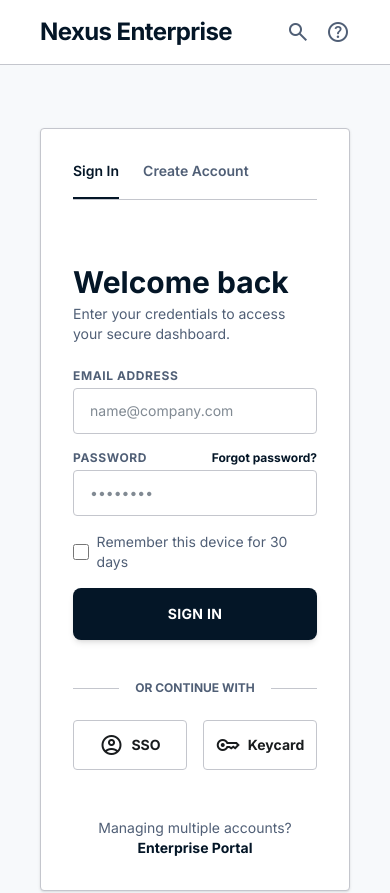
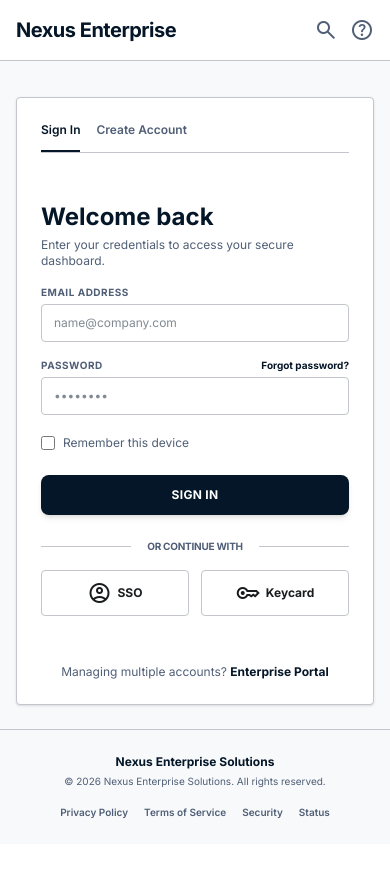
Before and after one commit to codeahmed32/Front-End-project-login, a React (Vite) app: page /login in a window 390 px wide. Shown: the top 893 px of the page. After the commit the page ends 844 px from the top, so only its background shows below. Built offline with nearby package versions, Linux system fonts and the light colour scheme.

Commit message:
mobile design

```diff
--- a/src/Components/LoginPage.jsx
+++ b/src/Components/LoginPage.jsx
@@ -51,11 +51,11 @@ const Login = () => {
     };
 
     return (
-        <div className="bg-[#f7f9fb] text-[#191c1e] min-h-screen flex flex-col font-['Inter'] selection:bg-[#d2e4fb]">
+        <div className="bg-[#f7f9fb] text-[#191c1e] min-h-screen flex flex-col font-['Inter'] selection:bg-[#d2e4fb] overflow-x-hidden">
 
             <header className="bg-white border-b border-[#c4c6cd] fixed top-0 w-full z-50">
-                <div className="flex justify-between items-center w-full px-10 py-4 max-w-[1440px] mx-auto">
-                    <div className="text-2xl font-bold tracking-tight text-[#041627] select-none">Nexus Enterprise</div>
+                <div className="flex justify-between items-center w-full px-4 sm:px-6 lg:px-10 py-4 max-w-[1440px] mx-auto">
+                    <div className="text-xl sm:text-2xl font-bold tracking-tight text-[#041627] select-none">Nexus Enterprise</div>
 
                     <nav className="hidden md:flex gap-6 items-center">
                         {navLinks.map((link) => (
@@ -72,15 +72,15 @@ const Login = () => {
                         ))}
                     </nav>
 
-                    <div className="flex items-center gap-4">
-                        <button className="material-symbols-outlined text-[#505f76] hover:text-[#041627] transition-colors cursor-pointer">search</button>
-                        <button className="material-symbols-outlined text-[#505f76] hover:text-[#041627] transition-colors cursor-pointer">help_outline</button>
+                    <div className="flex items-center gap-3 sm:gap-4">
+                        <button className="material-symbols-outlined text-[#505f76] hover:text-[#041627] transition-colors cursor-pointer text-xl sm:text-2xl">search</button>
+                        <button className="material-symbols-outlined text-[#505f76] hover:text-[#041627] transition-colors cursor-pointer text-xl sm:text-2xl">help_outline</button>
                     </div>
                 </div>
             </header>
 
-            <main className="flex-grow pt-32 pb-8 px-10 flex items-center justify-center">
-                <div className="w-full max-w-[1440px] flex flex-col lg:flex-row gap-6 bg-white border border-[#c4c6cd] overflow-hidden rounded-sm shadow-sm">
+            <main className="flex-grow pt-24 sm:pt-28 lg:pt-32 pb-6 sm:pb-8 px-4 sm:px-6 lg:px-10 flex items-center justify-center">
+                <div className="w-full max-w-[1440px] flex flex-col lg:flex-row gap-0 bg-white border border-[#c4c6cd] overflow-hidden rounded-sm shadow-sm">
 
                     <div className="hidden lg:flex lg:w-1/2 bg-[#041627] relative min-h-[650px] items-center justify-center p-8">
                         <div className="absolute inset-0 opacity-40">
@@ -98,30 +98,30 @@ const Login = () => {
                         </div>
                     </div>
 
-                    <div className="w-full lg:w-1/2 p-8 lg:p-16 flex flex-col">
-                        <div className="mb-8">
-                            <div className="flex gap-6 border-b border-[#c4c6cd] mb-8">
+                    <div className="w-full lg:w-1/2 p-6 sm:p-10 lg:p-16 flex flex-col justify-center min-h-[500px] lg:min-h-0">
+                        <div className="mb-6 sm:mb-8">
+                            <div className="flex gap-4 sm:gap-6 border-b border-[#c4c6cd] mb-6 sm:mb-8">
                                 <button
                                     onClick={() => setAuthTab('signin')}
-                                    className={`pb-4 text-sm font-semibold transition-all border-b-2 cursor-pointer ${authTab === 'signin' ? 'border-[#041627] text-[#041627]' : 'border-transparent text-[#505f76]'}`}
+                                    className={`pb-3 sm:pb-4 text-xs sm:text-sm font-semibold transition-all border-b-2 cursor-pointer ${authTab === 'signin' ? 'border-[#041627] text-[#041627]' : 'border-transparent text-[#505f76]'}`}
                                 >
                                     Sign In
                                 </button>
                                 <button
                                     onClick={() => setAuthTab('signup')}
-                                    className={`pb-4 text-sm font-semibold transition-all border-b-2 cursor-pointer ${authTab === 'signup' ? 'border-[#041627] text-[#041627]' : 'border-transparent text-[#505f76]'}`}
+                                    className={`pb-3 sm:pb-4 text-xs sm:text-sm font-semibold transition-all border-b-2 cursor-pointer ${authTab === 'signup' ? 'border-[#041627] text-[#041627]' : 'border-transparent text-[#505f76]'}`}
                                 >
                                     Create Account
                                 </button>
                             </div>
                         </div>
 
-                        <div className="space-y-6">
+                        <div className="space-y-4 sm:space-y-6 flex-grow flex flex-col justify-center">
                             <div className="space-y-1 select-none">
-                                <h2 className="text-3xl font-bold text-[#041627]">
+                                <h2 className="text-2xl sm:text-3xl font-bold text-[#041627]">
                                     {authTab === 'signin' ? 'Welcome back' : 'Get started'}
                                 </h2>
-                                <p className="text-sm text-[#505f76]">
+                                <p className="text-xs sm:text-sm text-[#505f76]">
                                     {authTab === 'signin'
                                         ? 'Enter your credentials to access your secure dashboard.'
                                         : 'Register an account identity inside the global core registry.'}
@@ -130,9 +130,9 @@ const Login = () => {
 
                             <form className="space-y-4" onSubmit={handleAuthSubmit}>
                                 <div className="space-y-1">
-                                    <label className="block text-xs font-bold text-[#505f76] uppercase tracking-wider">Email Address</label>
+                                    <label className="block text-[10px] sm:text-xs font-bold text-[#505f76] uppercase tracking-wider">Email Address</label>
                                     <input
-                                        className="w-full px-4 py-3 border border-[#c4c6cd] rounded-sm focus:outline-none focus:border-[#041627] text-sm bg-transparent transition-colors text-[#041627]"
+                                        className="w-full px-3 py-2.5 sm:px-4 sm:py-3 border border-[#c4c6cd] rounded-sm focus:outline-none focus:border-[#041627] text-xs sm:text-sm bg-transparent transition-colors text-[#041627]"
                                         placeholder="name@company.com"
                                         type="email"
                                         value={email}
@@ -144,13 +144,13 @@ const Login = () => {
 
                                 <div className="space-y-1">
                                     <div className="flex justify-between items-center">
-                                        <label className="block text-xs font-bold text-[#505f76] uppercase tracking-wider">Password</label>
+                                        <label className="block text-[10px] sm:text-xs font-bold text-[#505f76] uppercase tracking-wider">Password</label>
                                         {authTab === 'signin' && (
-                                            <a className="text-xs font-bold text-[#041627] hover:underline" href="#forgot">Forgot password?</a>
+                                            <a className="text-[10px] sm:text-xs font-bold text-[#041627] hover:underline" href="#forgot">Forgot password?</a>
                                         )}
                                     </div>
                                     <input
-                                        className="w-full px-4 py-3 border border-[#c4c6cd] rounded-sm focus:outline-none focus:border-[#041627] text-sm bg-transparent transition-colors text-[#041627]"
+                                        className="w-full px-3 py-2.5 sm:px-4 sm:py-3 border border-[#c4c6cd] rounded-sm focus:outline-none focus:border-[#041627] text-xs sm:text-sm bg-transparent transition-colors text-[#041627]"
                                         placeholder="••••••••"
                                         type="password"
                                         value={password}
@@ -161,55 +161,55 @@ const Login = () => {
                                 </div>
 
                                 {authTab === 'signin' && (
-                                    <div className="flex items-center gap-2 select-none">
-                                        <input className="w-4 h-4 accent-[#041627] cursor-pointer" id="remember" type="checkbox" />
-                                        <label className="text-sm text-[#505f76] cursor-pointer" htmlFor="remember">Remember this device for 30 days</label>
+                                    <div className="flex items-center gap-2 select-none pt-1">
+                                        <input className="w-3.5 h-3.5 sm:w-4 sm:h-4 accent-[#041627] cursor-pointer" id="remember" type="checkbox" />
+                                        <label className="text-xs sm:text-sm text-[#505f76] cursor-pointer" htmlFor="remember">Remember this device</label>
                                     </div>
                                 )}
 
                                 <button
                                     type="submit"
                                     disabled={loading}
-                                    className="w-full bg-[#041627] text-white px-6 py-4 rounded-lg font-bold text-sm hover:bg-[#1a2b3c] transition-all shadow-md active:scale-[0.98] uppercase tracking-wide cursor-pointer disabled:bg-slate-400"
+                                    className="w-full bg-[#041627] text-white px-4 py-3 sm:px-6 sm:py-4 rounded-lg font-bold text-xs sm:text-sm hover:bg-[#1a2b3c] transition-all shadow-md active:scale-[0.98] uppercase tracking-wide cursor-pointer disabled:bg-slate-400 mt-2"
                                 >
                                     {loading ? 'Processing...' : authTab === 'signin' ? 'Sign In' : 'Create Account'}
                                 </button>
                             </form>
 
-                            <div className="pt-4 flex items-center gap-4 select-none">
+                            <div className="pt-2 flex items-center gap-4 select-none">
                                 <div className="h-px flex-grow bg-[#c4c6cd]"></div>
-                                <span className="text-xs font-bold text-[#505f76] uppercase">Or continue with</span>
+                                <span className="text-[10px] font-bold text-[#505f76] uppercase tracking-tight shrink-0">Or continue with</span>
                                 <div className="h-px flex-grow bg-[#c4c6cd]"></div>
                             </div>
 
-                            <div className="grid grid-cols-2 gap-4">
-                                <button className="flex items-center justify-center gap-2 border border-[#c4c6cd] py-3 hover:bg-[#eceef0] transition-colors rounded-sm cursor-pointer">
-                                    <span className="material-symbols-outlined text-[20px]">account_circle</span>
-                                    <span className="text-sm font-bold">SSO</span>
+                            <div className="grid grid-cols-2 gap-3 sm:gap-4">
+                                <button className="flex items-center justify-center gap-1.5 sm:gap-2 border border-[#c4c6cd] py-2.5 sm:py-3 hover:bg-[#eceef0] transition-colors rounded-sm cursor-pointer">
+                                    <span className="material-symbols-outlined text-[18px] sm:text-[20px]">account_circle</span>
+                                    <span className="text-xs sm:text-sm font-bold">SSO</span>
                                 </button>
-                                <button className="flex items-center justify-center gap-2 border border-[#c4c6cd] py-3 hover:bg-[#eceef0] transition-colors rounded-sm cursor-pointer">
-                                    <span className="material-symbols-outlined text-[20px]">key</span>
-                                    <span className="text-sm font-bold">Keycard</span>
+                                <button className="flex items-center justify-center gap-1.5 sm:gap-2 border border-[#c4c6cd] py-2.5 sm:py-3 hover:bg-[#eceef0] transition-colors rounded-sm cursor-pointer">
+                                    <span className="material-symbols-outlined text-[18px] sm:text-[20px]">key</span>
+                                    <span className="text-xs sm:text-sm font-bold">Keycard</span>
                                 </button>
                             </div>
                         </div>
 
-                        <p className="mt-auto pt-12 text-sm text-[#505f76] text-center select-none">
+                        <p className="mt-8 sm:mt-12 lg:mt-auto pt-4 text-xs sm:text-sm text-[#505f76] text-center select-none">
                             Managing multiple accounts? <a className="text-[#041627] font-bold hover:underline" href="#portal">Enterprise Portal</a>
                         </p>
                     </div>
                 </div>
             </main>
 
-            <footer className="bg-[#f7f9fb] border-t border-[#c4c6cd] select-none">
-                <div className="w-full py-8 px-10 max-w-[1440px] mx-auto flex flex-col md:flex-row justify-between items-center gap-4">
-                    <div className="flex flex-col items-center md:items-start">
-                        <div className="text-sm font-bold text-[#041627]">Nexus Enterprise Solutions</div>
-                        <div className="text-xs text-[#505f76]">© 2026 Nexus Enterprise Solutions. All rights reserved.</div>
+            <footer className="bg-[#f7f9fb] border-t border-[#c4c6cd] select-none mt-auto">
+                <div className="w-full py-6 sm:py-8 px-4 sm:px-6 lg:px-10 max-w-[1440px] mx-auto flex flex-col md:flex-row justify-between items-center gap-4 text-center md:text-left">
+                    <div className="flex flex-col items-center md:items-start gap-1">
+                        <div className="text-xs sm:text-sm font-bold text-[#041627]">Nexus Enterprise Solutions</div>
+                        <div className="text-[10px] sm:text-xs text-[#505f76]">© 2026 Nexus Enterprise Solutions. All rights reserved.</div>
                     </div>
-                    <div className="flex gap-6 flex-wrap justify-center">
+                    <div className="flex gap-4 sm:gap-6 flex-wrap justify-center">
                         {['Privacy Policy', 'Terms of Service', 'Security', 'Status'].map(item => (
-                            <a key={item} className="text-xs font-semibold text-[#505f76] hover:text-[#041627] transition-colors" href={`#${item.toLowerCase().replace(' ', '-')}`}>
+                            <a key={item} className="text-[10px] sm:text-xs font-semibold text-[#505f76] hover:text-[#041627] transition-colors" href={`#${item.toLowerCase().replace(' ', '-')}`}>
                                 {item}
                             </a>
                         ))}
```
